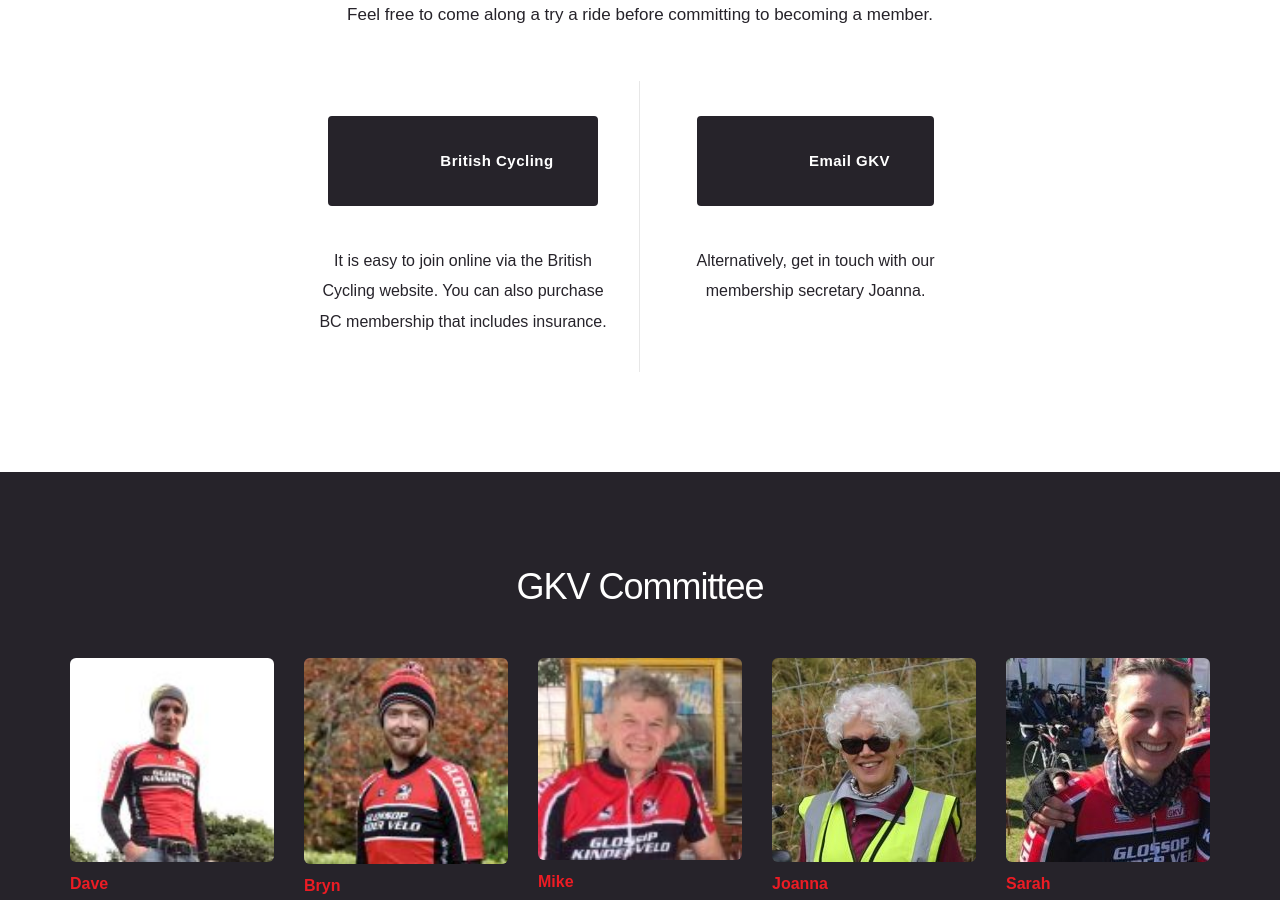
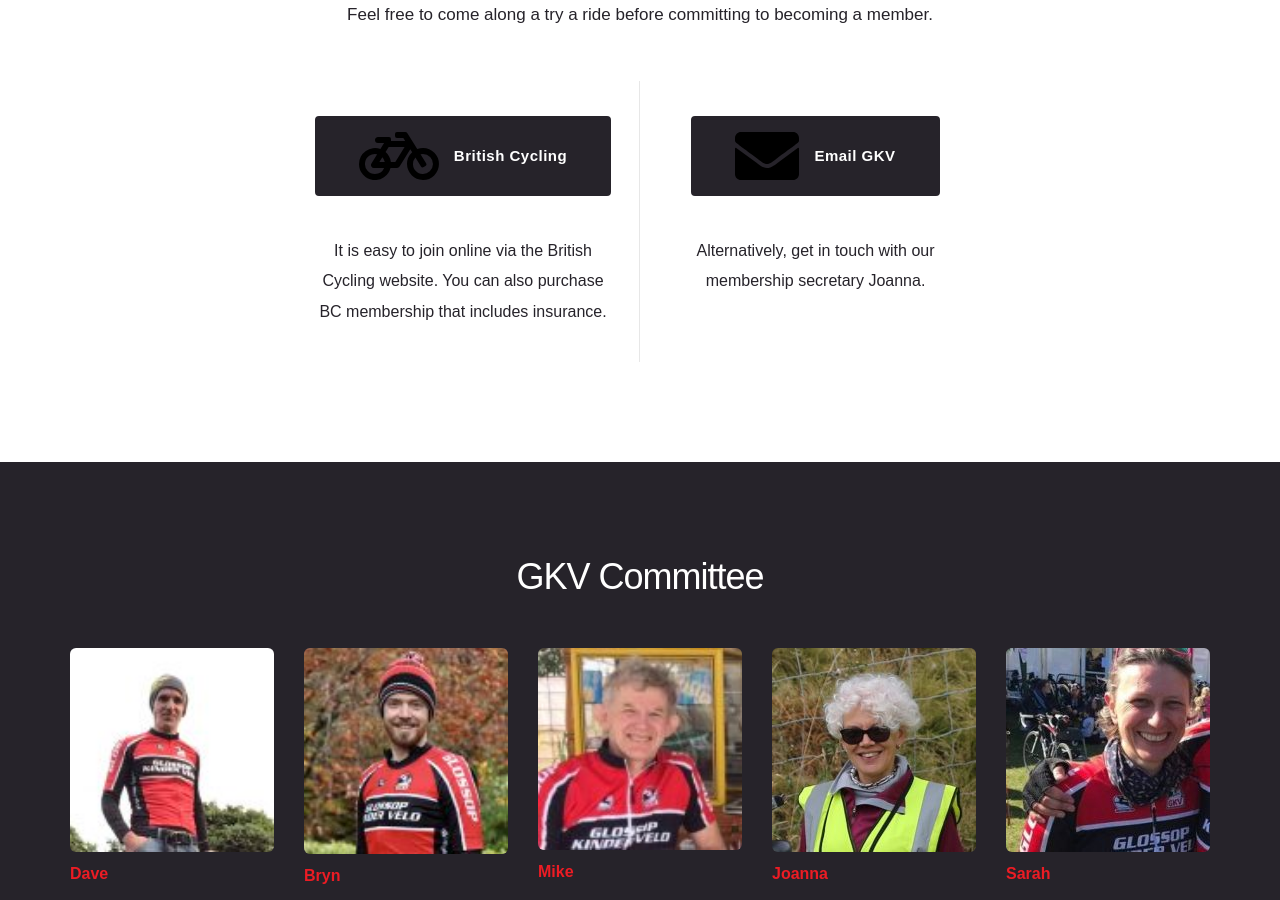
Before and after one commit to khems/glossopkindervelo.co.uk, a React (Create React App) app: page / in a window 1280 px wide. Shown: the part 2620-3520 px from the top of the page. Built offline with nearby package versions, Linux system fonts and the light colour scheme; a web font is replaced by a local one.

Commit message:
unhide button icons

```diff
--- a/src/App.js
+++ b/src/App.js
@@ -19,6 +19,8 @@ import facebook from "./img/facebook.svg";
 import flickr from "./img/flickr.svg";
 import twitter from "./img/twitter.svg";
 import strava from "./img/strava.svg";
+import bicycle from "./img/bicycle.svg";
+import envelope from "./img/envelope.svg";
 
 const App = () => {
   return (
@@ -852,7 +854,7 @@ const App = () => {
                 </div>
               </div>
               <div className="brz-css-ulyqq brz-css-wfnbj brz-wrapper">
-                <div className="brz-spacer brz-css-efvry brz-css-bnlxg"></div>
+                <div className="brz-spacer brz-css-efvry brz-css-bnlxg" />
               </div>
               <div
                 className="brz-row__container brz-css-pgcnn"
@@ -863,10 +865,10 @@ const App = () => {
                     className="brz-columns brz-css-nkrhy brz-css-burna"
                     data-custom-id="mrjetqhrysruxlynepmxryctktxymnwmztew"
                   >
-                    <div className="brz-bg"></div>
+                    <div className="brz-bg" />
                     <div className="brz-column__items brz-css-kupiz brz-css-nwqap">
                       <div className="brz-css-ulyqq brz-css-wfnbj brz-wrapper">
-                        <div className="brz-spacer brz-css-efvry brz-css-qhkrd"></div>
+                        <div className="brz-spacer brz-css-efvry brz-css-qhkrd" />
                       </div>
                       <div className="brz-wrapper-clone brz-css-zpqtk">
                         <div
@@ -892,15 +894,13 @@ const App = () => {
                               data-brz-link-type="external"
                               data-custom-id="chyqaixcycqmlzuciphlhitbsdpintwioikr"
                             >
-                              <svg
-                                xmlns="http://www.w3.org/2000/svg"
-                                viewbox="0 0 640 512"
-                                className="brz-icon-svg brz-css-nxopk brz-css-pusgv"
-                                data-type="fa"
-                                data-name="bicycle"
-                              >
-                                <path d="M512.509 192.001c-16.373-.064-32.03 2.955-46.436 8.495l-77.68-125.153A24 24 0 0 0 368.001 64h-64c-8.837 0-16 7.163-16 16v16c0 8.837 7.163 16 16 16h50.649l14.896 24H256.002v-16c0-8.837-7.163-16-16-16h-87.459c-13.441 0-24.777 10.999-24.536 24.437.232 13.044 10.876 23.563 23.995 23.563h48.726l-29.417 47.52c-13.433-4.83-27.904-7.483-42.992-7.52C58.094 191.83.412 249.012.002 319.236-.413 390.279 57.055 448 128.002 448c59.642 0 109.758-40.793 123.967-96h52.033a24 24 0 0 0 20.406-11.367L410.37 201.77l14.938 24.067c-25.455 23.448-41.385 57.081-41.307 94.437.145 68.833 57.899 127.051 126.729 127.719 70.606.685 128.181-55.803 129.255-125.996 1.086-70.941-56.526-129.72-127.476-129.996zM186.75 265.772c9.727 10.529 16.673 23.661 19.642 38.228h-43.306l23.664-38.228zM128.002 400c-44.112 0-80-35.888-80-80s35.888-80 80-80c5.869 0 11.586.653 17.099 1.859l-45.505 73.509C89.715 331.327 101.213 352 120.002 352h81.3c-12.37 28.225-40.562 48-73.3 48zm162.63-96h-35.624c-3.96-31.756-19.556-59.894-42.383-80.026L237.371 184h127.547l-74.286 120zm217.057 95.886c-41.036-2.165-74.049-35.692-75.627-76.755-.812-21.121 6.633-40.518 19.335-55.263l44.433 71.586c4.66 7.508 14.524 9.816 22.032 5.156l13.594-8.437c7.508-4.66 9.817-14.524 5.156-22.032l-44.468-71.643a79.901 79.901 0 0 1 19.858-2.497c44.112 0 80 35.888 80 80-.001 45.54-38.252 82.316-84.313 79.885z" />
-                              </svg>
+                              <div class="square-icon-container">
+                                <img
+                                  className="svg-container"
+                                  src={bicycle}
+                                  alt="bicycle"
+                                />
+                              </div>
                               <span className="brz-span brz-text__editor">
                                 British Cycling
                               </span>
@@ -960,15 +960,13 @@ const App = () => {
                               data-brz-link-type="external"
                               data-custom-id="jvuestewenaxbzbuankjigbdsmjzvotznkmu"
                             >
-                              <svg
-                                xmlns="http://www.w3.org/2000/svg"
-                                viewbox="0 0 512 512"
-                                className="brz-icon-svg brz-css-nxopk brz-css-njpym"
-                                data-type="fa"
-                                data-name="envelope"
-                              >
-                                <path d="M502.3 190.8c3.9-3.1 9.7-.2 9.7 4.7V400c0 26.5-21.5 48-48 48H48c-26.5 0-48-21.5-48-48V195.6c0-5 5.7-7.8 9.7-4.7 22.4 17.4 52.1 39.5 154.1 113.6 21.1 15.4 56.7 47.8 92.2 47.6 35.7.3 72-32.8 92.3-47.6 102-74.1 131.6-96.3 154-113.7zM256 320c23.2.4 56.6-29.2 73.4-41.4 132.7-96.3 142.8-104.7 173.4-128.7 5.8-4.5 9.2-11.5 9.2-18.9v-19c0-26.5-21.5-48-48-48H48C21.5 64 0 85.5 0 112v19c0 7.4 3.4 14.3 9.2 18.9 30.6 23.9 40.7 32.4 173.4 128.7 16.8 12.2 50.2 41.8 73.4 41.4z" />
-                              </svg>
+                              <div class="square-icon-container">
+                                <img
+                                  className="svg-container"
+                                  src={envelope}
+                                  alt="envelope"
+                                />
+                              </div>
                               <span className="brz-span brz-text__editor">
                                 Email GKV
                               </span>
```
Also changed, not shown: src/img/bicycle.svg (added), src/img/envelope.svg (added), src/styles/main.css.
